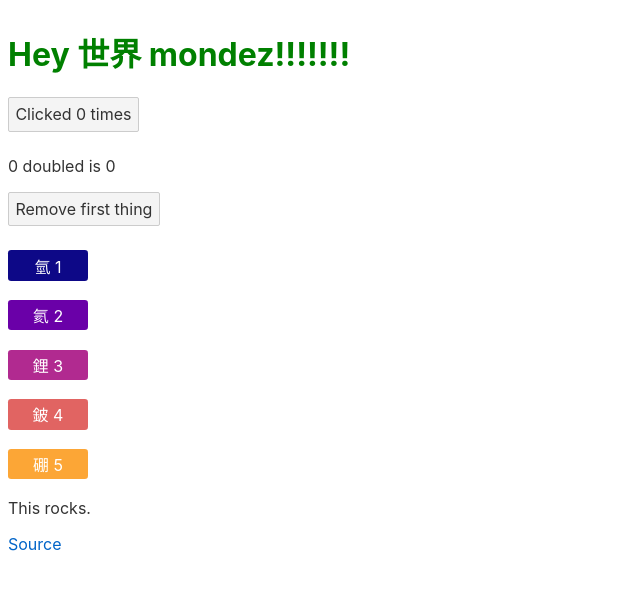
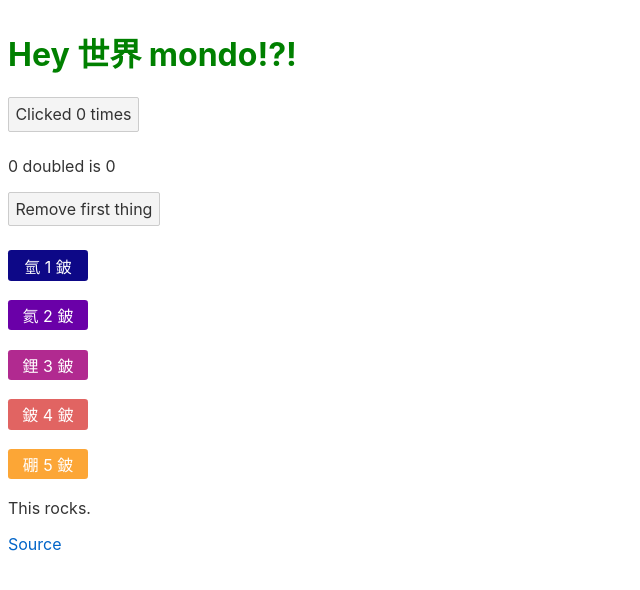
Before and after one commit to kaicarver/sovelte, a Svelte app: page / in a window 1280 px wide. Shown: the top 590 px of the page, without its empty margins (0-640 px from the left). Built offline with nearby package versions, Linux system fonts and the light colour scheme.

Commit message:
more props

```diff
--- a/src/App.svelte
+++ b/src/App.svelte
@@ -9,6 +9,10 @@
     count += 1;
   }
 
+  let status = {
+    char: "鈹",
+    number: 42,
+  }
   let things = [
     { id: 1, char: "氫", color: "#0d0887" },
     { id: 2, char: "氦", color: "#6a00a8" },
@@ -28,7 +32,7 @@
   }
 </style>
 
-<h1>Hey {name}!!!!!!!</h1>
+<h1>Hey {name}!?!</h1>
 
 <button on:click={handleClick}>
   Clicked {count} {count === 1 ? 'time' : 'times'}
@@ -39,7 +43,7 @@
 <button on:click={handleClick2}>Remove first thing</button>
 
 {#each things as thing (thing.id)}
-  <Thing {...thing} />
+  <Thing {...thing} {status}/>
 {/each}
 
 <p>This rocks.</p>
--- a/src/Thing.svelte
+++ b/src/Thing.svelte
@@ -2,6 +2,7 @@
 	export let color;
 	export let char;
 	export let id;
+	export let status;
 	let hovering;
 
 	function enter() {
@@ -16,7 +17,7 @@
 </script>
 
 <p on:mouseenter={enter} on:mouseleave={leave}>
-	<span style="background-color: {color}">{char} {id}</span>
+	<span style="background-color: {color}">{char} {id} {status.char}</span>
 </p>
 
 <style>
--- a/src/main.js
+++ b/src/main.js
@@ -3,7 +3,7 @@ import App from './App.svelte';
 const app = new App({
 	target: document.body,
 	props: {
-		name: '世界 mondez'
+		name: '世界 mondo'
 	}
 });
 
```
